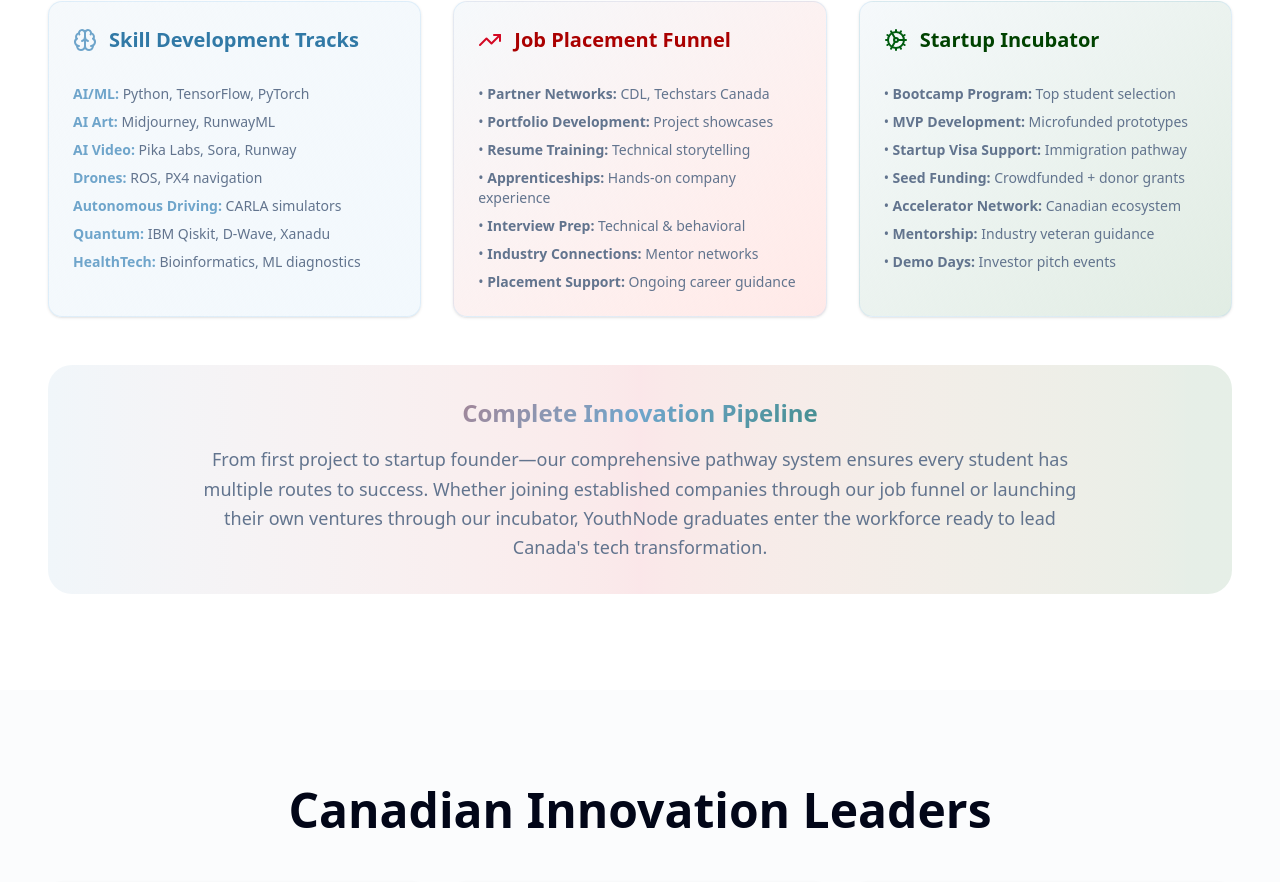
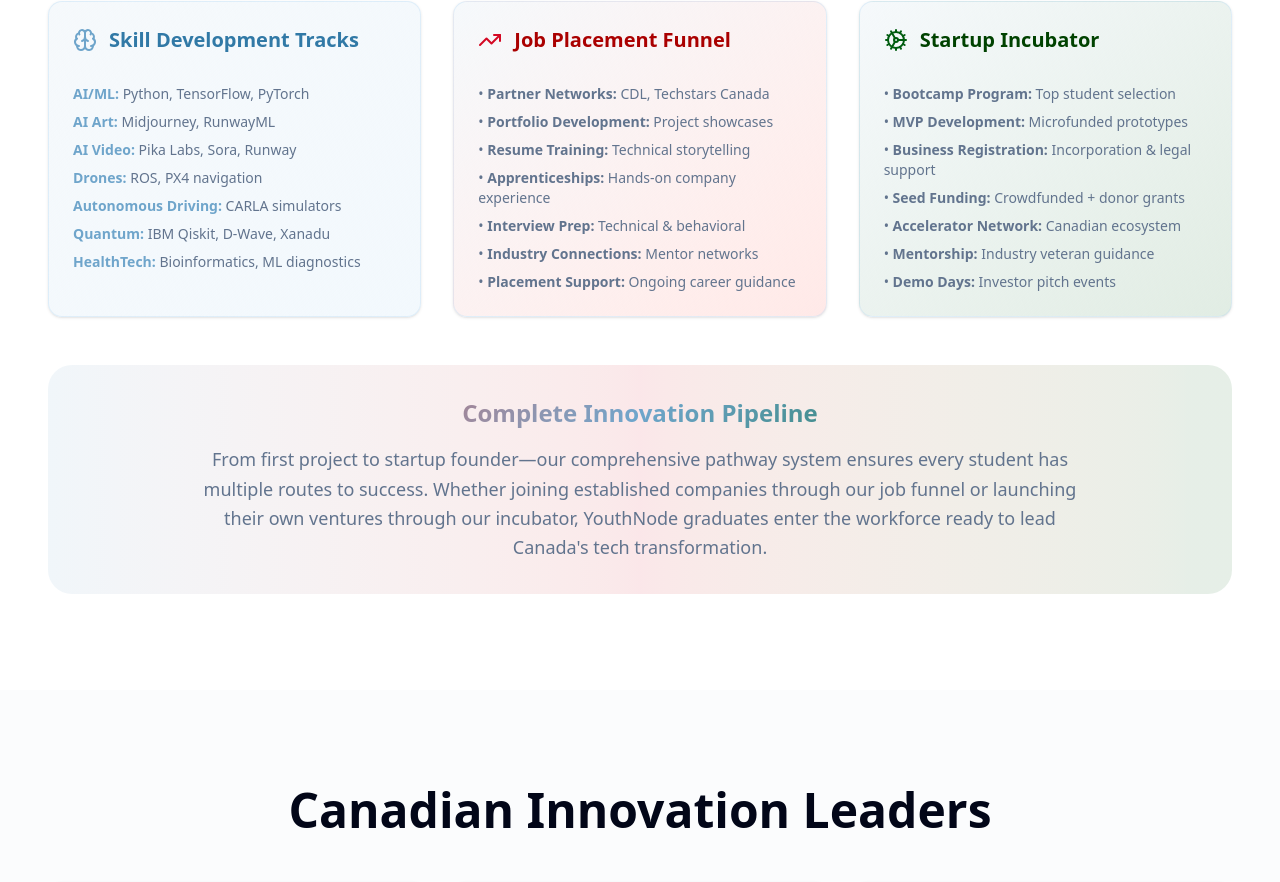
Before and after one commit to ArsCodeAmatoria/YouthNode, a Next.js app: page / in a window 1280 px wide. Shown: the part 6741-7623 px from the top of the page. Built offline with nearby package versions, Linux system fonts and the light colour scheme.

Commit message:
Fix startup incubator section - replace immigration support with business registration for Canadian-born youth

```diff
--- a/src/app/page.tsx
+++ b/src/app/page.tsx
@@ -949,7 +949,7 @@
                      <ul className="text-sm text-muted-foreground space-y-2">
                        <li>• <strong>Bootcamp Program:</strong> Top student selection</li>
                        <li>• <strong>MVP Development:</strong> Microfunded prototypes</li>
-                       <li>• <strong>Startup Visa Support:</strong> Immigration pathway</li>
+                       <li>• <strong>Business Registration:</strong> Incorporation & legal support</li>
                        <li>• <strong>Seed Funding:</strong> Crowdfunded + donor grants</li>
                        <li>• <strong>Accelerator Network:</strong> Canadian ecosystem</li>
                        <li>• <strong>Mentorship:</strong> Industry veteran guidance</li>
```
